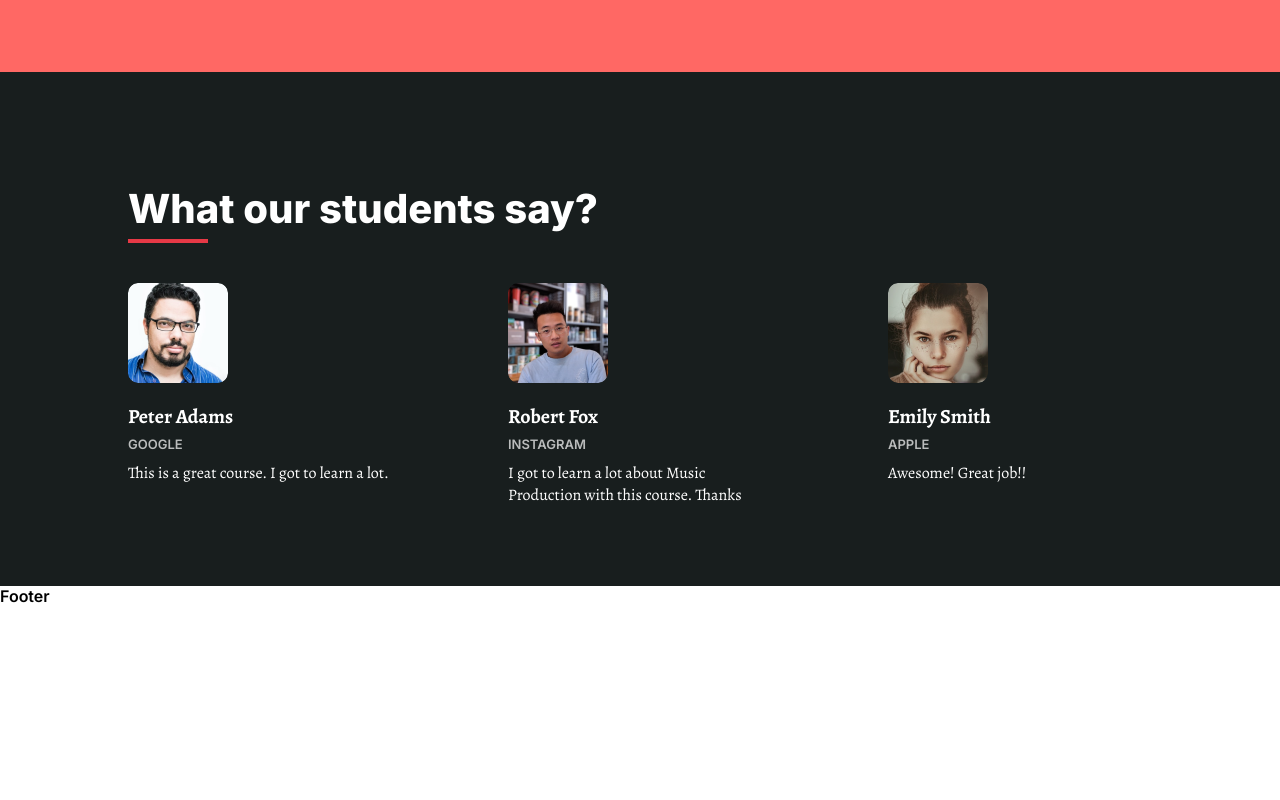
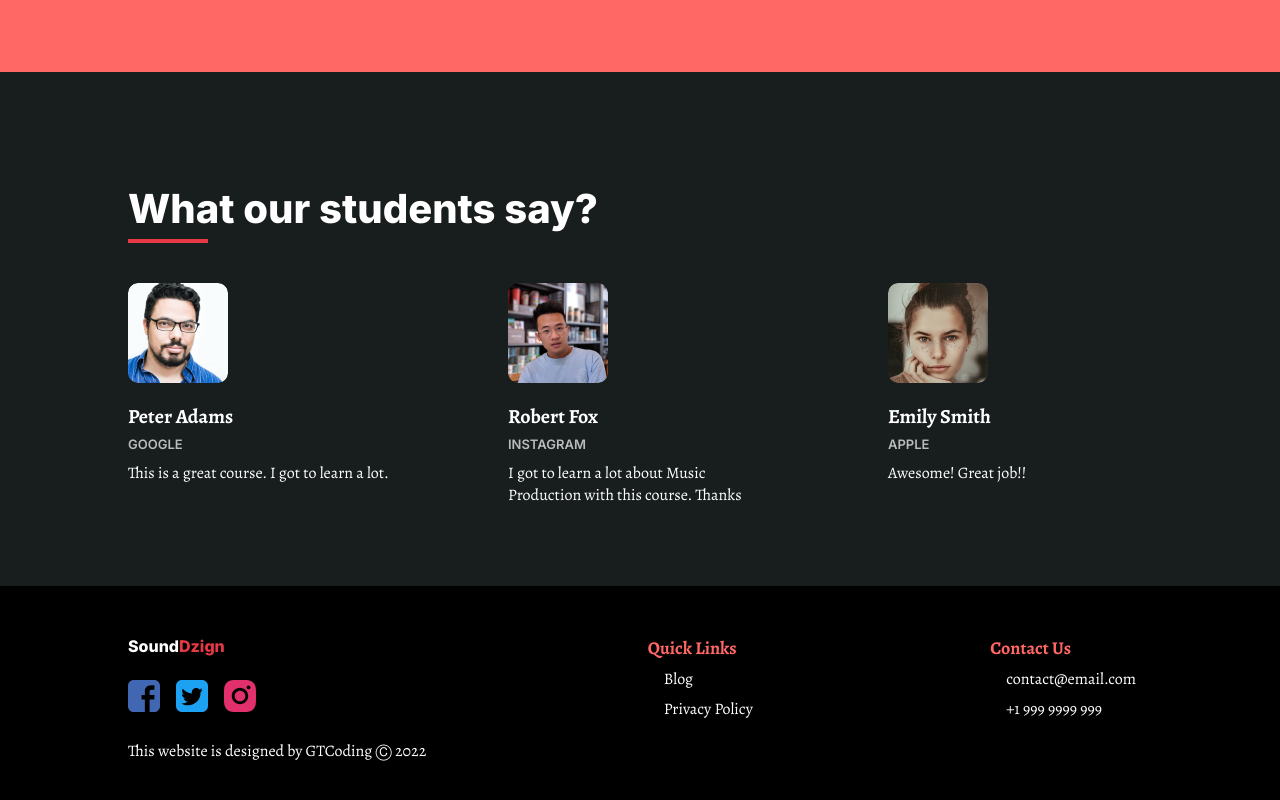
Before and after one commit to lecodingdev/page-slicing-two, a React (Vite) app: page / in a window 1280 px wide. Shown: the part 2292-3092 px from the top of the page. Before the commit the page ends 2898 px from the top, so only its background shows below. Built offline with nearby package versions, Linux system fonts and the light colour scheme.

Commit message:
update footer

```diff
--- a/src/components/Footer/Footer.css
+++ b/src/components/Footer/Footer.css
@@ -0,0 +1,48 @@
+footer .content-container {
+  padding: 50px 0;
+  display: flex;
+  justify-content: space-between;
+}
+
+footer a {
+  color: #fff;
+}
+
+footer a:hover {
+  text-decoration: underline;
+}
+
+footer .social-icons {
+  display: flex;
+  gap: 16px;
+  margin: 24px 0;
+}
+
+footer .copyright {
+  font-family: "Alegreya", serif;
+  font-weight: 400;
+  font-size: 16px;
+  line-height: 22px;
+  color: #fff;
+}
+
+footer h3 {
+  color: var(--pink-color);
+  font-family: "Alegreya", serif;
+  font-weight: 700;
+  font-size: 18px;
+  margin: 0;
+}
+
+footer .links ul {
+  list-style: none;
+  padding: 0;
+  margin: 0;
+}
+
+footer .links ul li {
+  font-family: "Alegreya", serif;
+  font-weight: 400;
+  font-size: 16px;
+  margin: 8px 16px;
+}
--- a/src/components/Footer/Footer.jsx
+++ b/src/components/Footer/Footer.jsx
@@ -1,10 +1,66 @@
-import React from 'react';
+import React from "react";
 import "./Footer.css";
+import { instagramLogo, twitterLogo, facebookLogo } from "../../assets/images";
 
 const Footer = () => {
   return (
-    <div>Footer</div>
-  )
-}
+    <footer className="black">
+      <div className="wrapper">
+        <div className="content-container">
+          <div className="links">
+            <a href="#" className="logo">
+              Sound<span className="red">Dzign</span>
+            </a>
 
-export default Footer
+            <div className="social-icons">
+              <a href="#">
+                <img src={facebookLogo} />
+              </a>
+
+              <a href="#">
+                <img src={twitterLogo} />
+              </a>
+
+              <a href="#">
+                <img src={instagramLogo} />
+              </a>
+            </div>
+
+            <div className="copyright">
+              This website is designed by GTCoding Ⓒ 2022
+            </div>
+          </div>
+
+          <div className="links">
+            <h3>Quick Links</h3>
+            <ul>
+              <li>
+                <a href="#">Blog</a>
+              </li>
+
+              <li>
+                <a href="#">Privacy Policy</a>
+              </li>
+            </ul>
+          </div>
+
+          <div className="links">
+            <h3>Contact Us</h3>
+            <ul>
+              <li>
+                <a href="#">contact@email.com</a>
+              </li>
+
+              <li>
+                <a href="#">+1 999 9999 999</a>
+              </li>
+            </ul>
+          </div>
+
+        </div>
+      </div>
+    </footer>
+  );
+};
+
+export default Footer;
```
